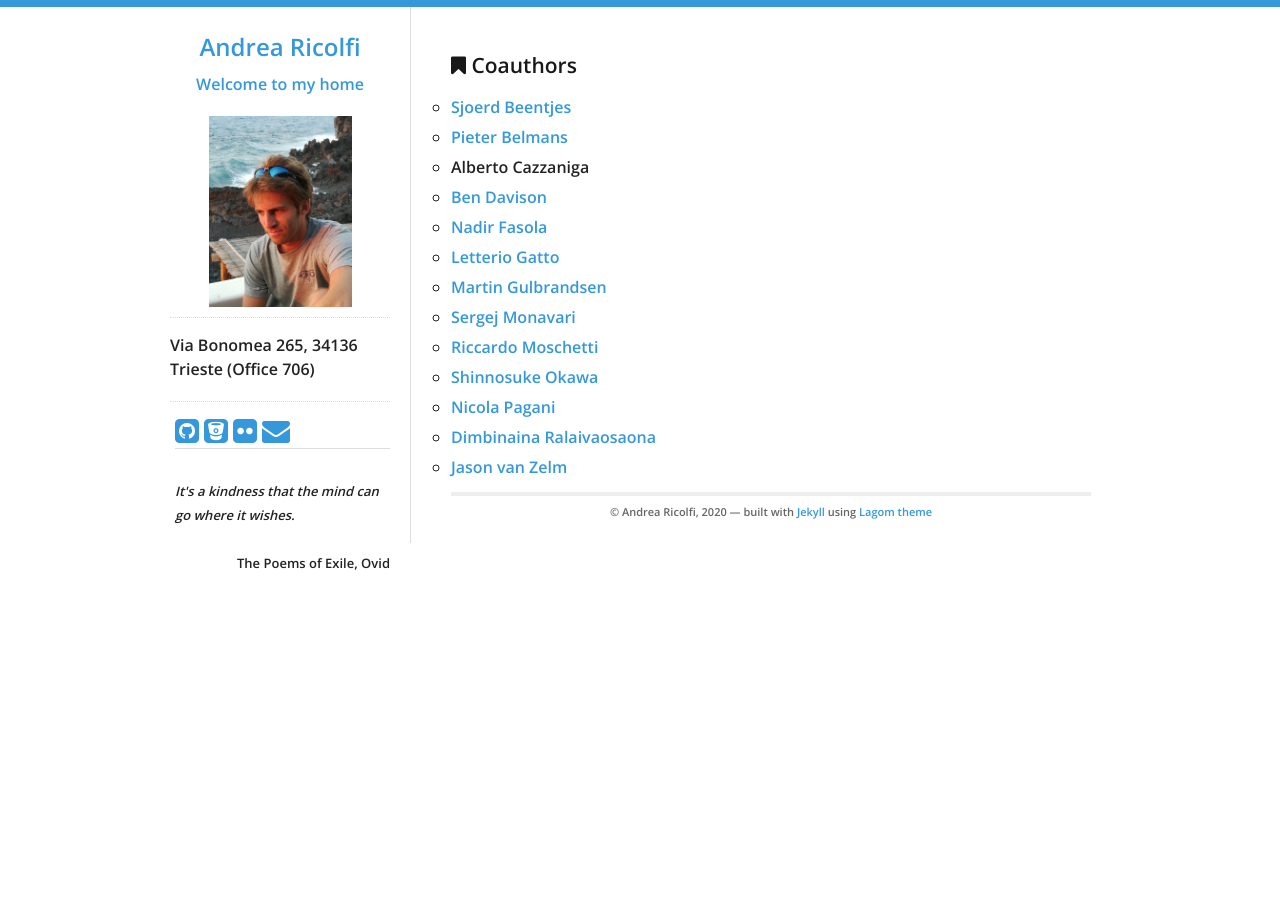
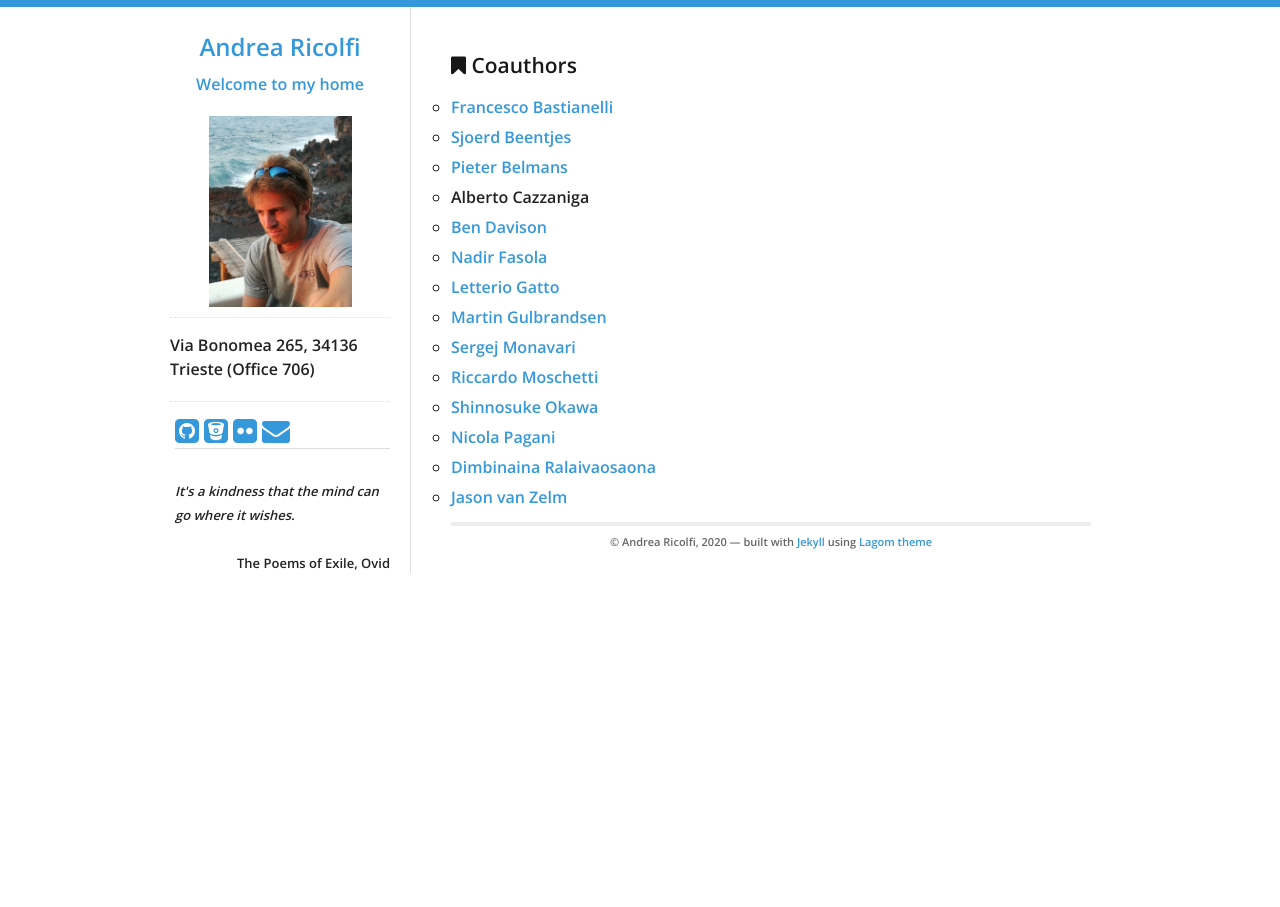
Before and after one commit to atricolfi/atricolfi.github.io, a Jekyll site: the page built from Coauthors.html, in a window 1280 px wide. Built offline with Jekyll 4.4.1, drawn with Linux system fonts in a browser that asks for light colours.

Commit message:
Update Coauthors.html
added francesco

```diff
--- a/Coauthors.html
+++ b/Coauthors.html
@@ -9,6 +9,7 @@ title: Blog Posts
 
   <ul style="list-style-type:circle">
 
+<li> <a href="https://sites.google.com/site/francescobastianelli/home">Francesco Bastianelli</a> </li>
 <li> <a href="https://sjoerdvbeentjes.github.io">Sjoerd Beentjes</a> </li>
 <li> <a href="https://pbelmans.ncag.info">Pieter Belmans</a> </li>
 <li> Alberto Cazzaniga</li>
```
